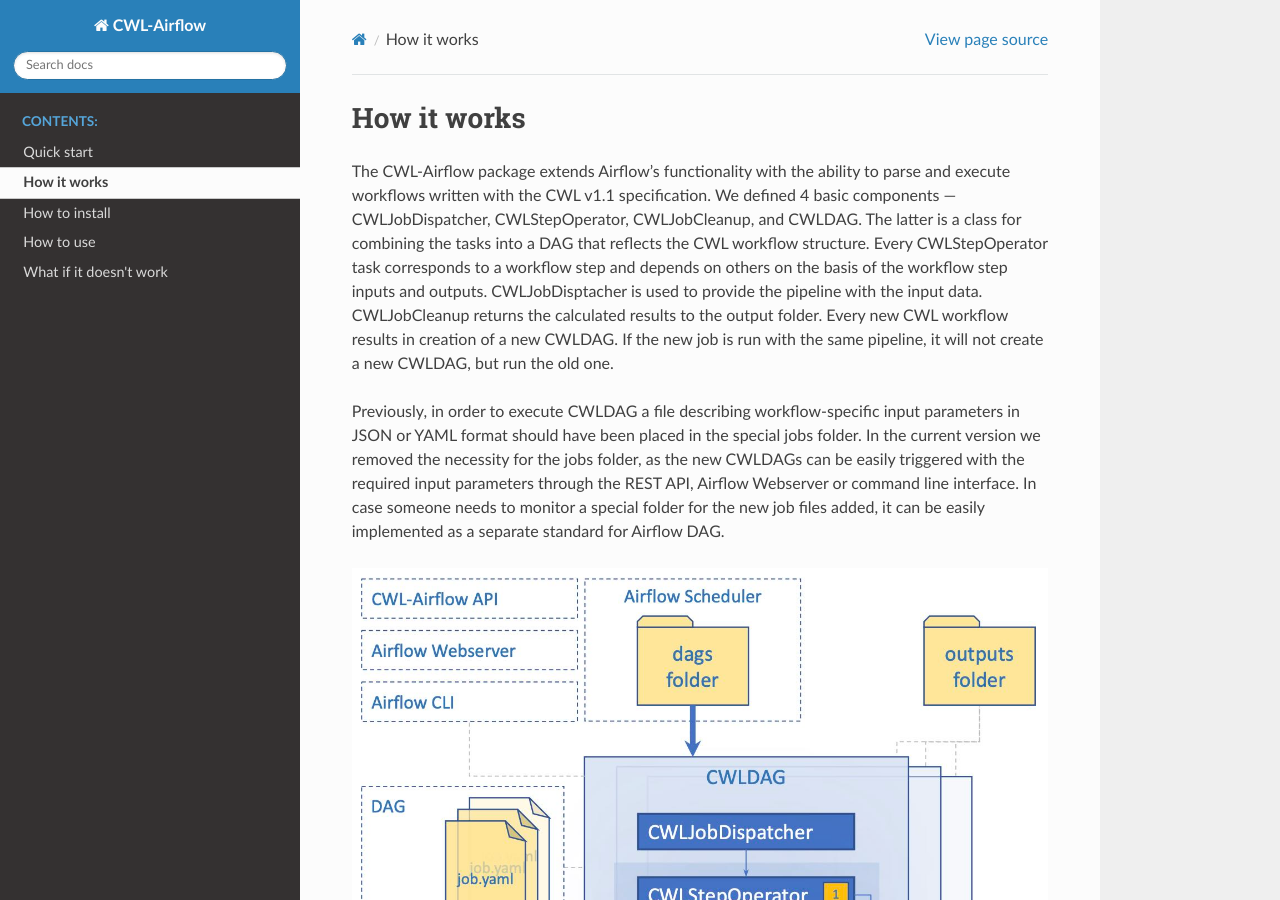
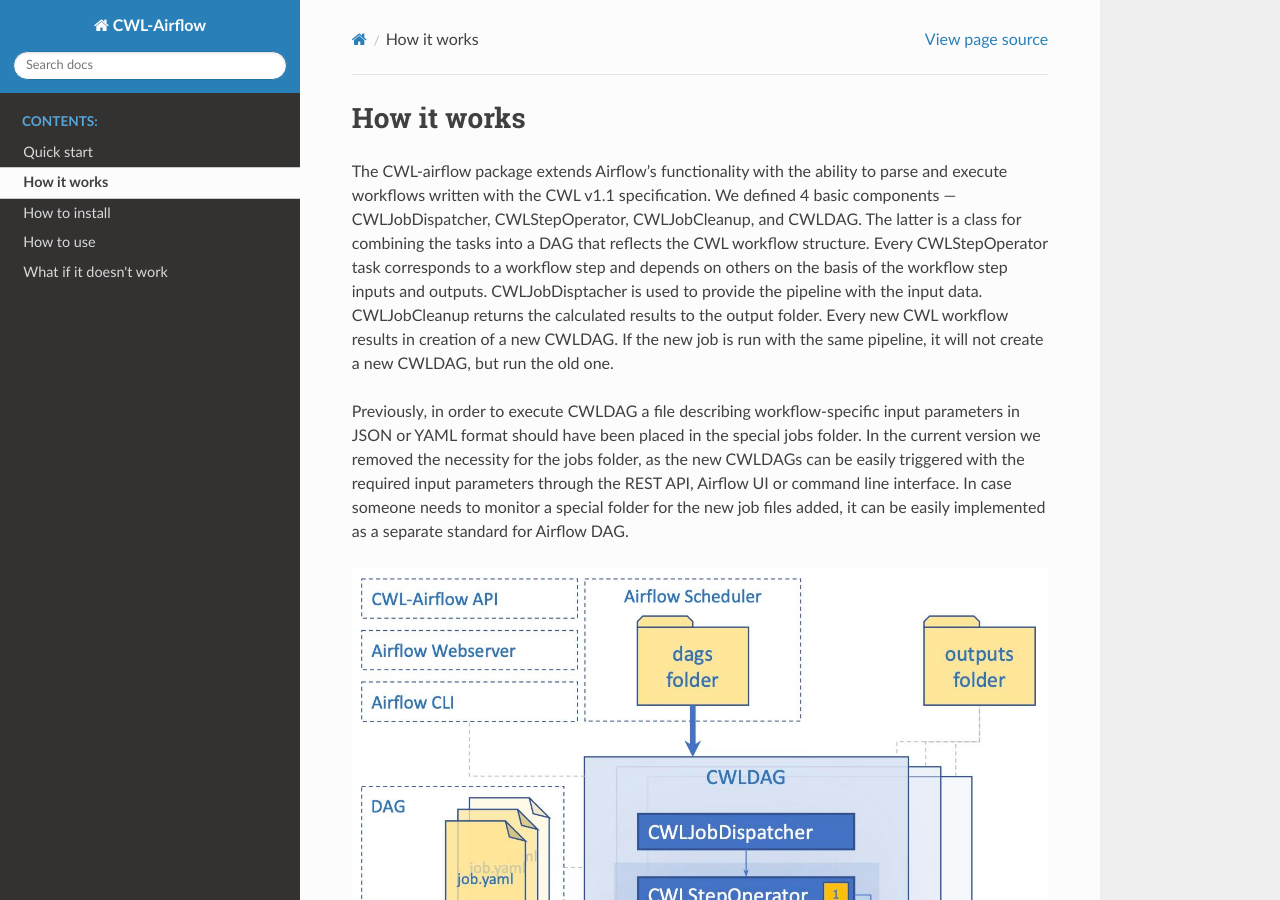
Before and after one commit to Barski-lab/cwl-airflow, a Sphinx documentation site: the page built from docs/readme/how_it_works.md, in a window 1280 px wide and 900 px high. Built offline with Sphinx 7.4.7 and the Read the Docs theme 2.0.0, drawn with Linux system fonts in a browser that asks for light colours.

Commit message:
Not important

```diff
--- a/docs/readme/how_it_works.md
+++ b/docs/readme/how_it_works.md
@@ -1,8 +1,8 @@
 # How it works
 
-The CWL-Airflow package extends Airflow’s functionality with the ability to parse and execute workflows written with the CWL v1.1 specification. We defined 4 basic components — CWLJobDispatcher, CWLStepOperator, CWLJobCleanup, and CWLDAG. The latter is a class for combining the tasks into a DAG that reflects the CWL workflow structure. Every CWLStepOperator task corresponds to a workflow step and depends on others on the basis of the workflow step inputs and outputs. CWLJobDisptacher is used to provide the pipeline with the input data. CWLJobCleanup returns the calculated results to the output folder. Every new CWL workflow results in creation of a new CWLDAG. If the new job is run with the same pipeline, it will not create a new CWLDAG, but run the old one.
+The CWL-airflow package extends Airflow’s functionality with the ability to parse and execute workflows written with the CWL v1.1 specification. We defined 4 basic components — CWLJobDispatcher, CWLStepOperator, CWLJobCleanup, and CWLDAG. The latter is a class for combining the tasks into a DAG that reflects the CWL workflow structure. Every CWLStepOperator task corresponds to a workflow step and depends on others on the basis of the workflow step inputs and outputs. CWLJobDisptacher is used to provide the pipeline with the input data. CWLJobCleanup returns the calculated results to the output folder. Every new CWL workflow results in creation of a new CWLDAG. If the new job is run with the same pipeline, it will not create a new CWLDAG, but run the old one.
 
-Previously, in order to execute CWLDAG a file describing workflow-specific input parameters in JSON or YAML format should have been placed in the special jobs folder. In the current version we removed the necessity for the jobs folder, as the new CWLDAGs can be easily triggered with the required input parameters through the REST API, Airflow Webserver or command line interface. In case someone needs to monitor a special folder for the new job files added, it can be easily implemented as a separate standard for Airflow DAG.
+Previously, in order to execute CWLDAG a file describing workflow-specific input parameters in JSON or YAML format should have been placed in the special jobs folder. In the current version we removed the necessity for the jobs folder, as the new CWLDAGs can be easily triggered with the required input parameters through the REST API, Airflow UI or command line interface. In case someone needs to monitor a special folder for the new job files added, it can be easily implemented as a separate standard for Airflow DAG.
 
 ![](../images/scheme.jpg)
 
```
Also changed, not shown: docs/readme/api.md (+1 -1 lines), docs/readme/how_to_use.md (+1 -1 lines), docs/readme/quick_start.md (+5 -5 lines).
